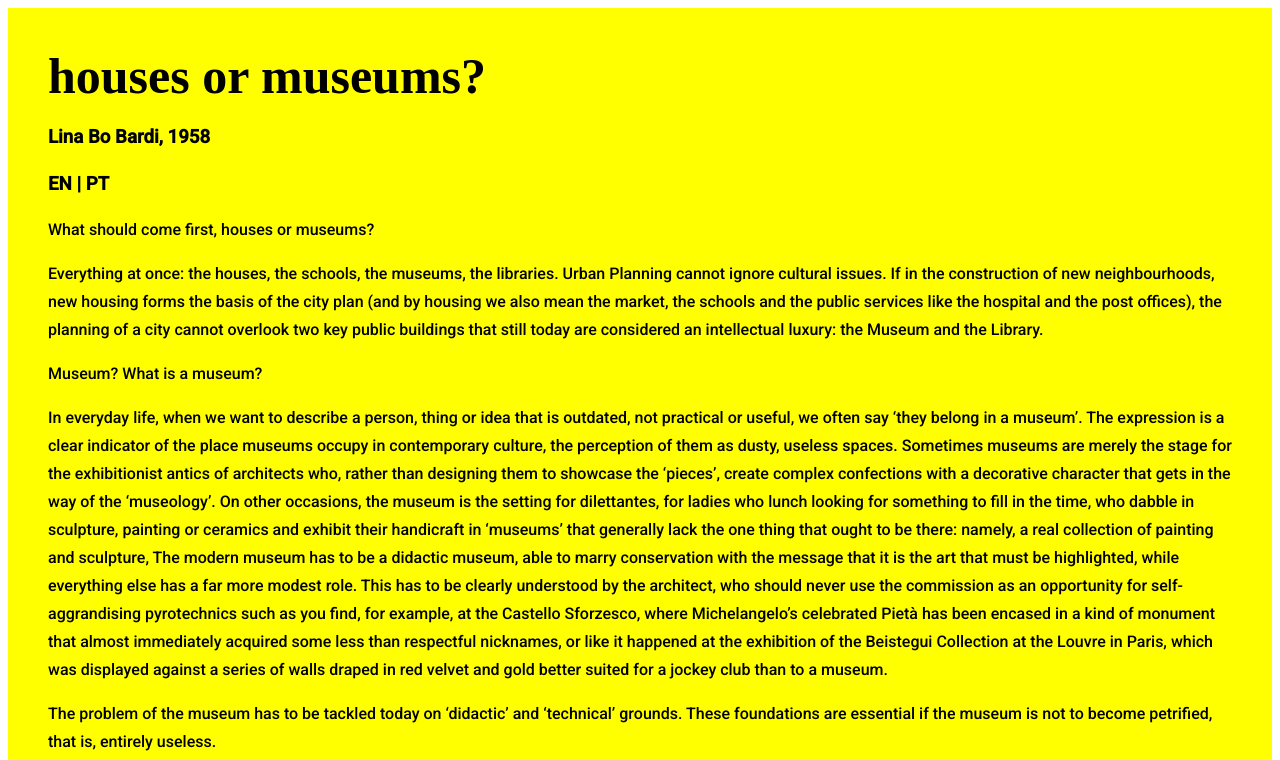
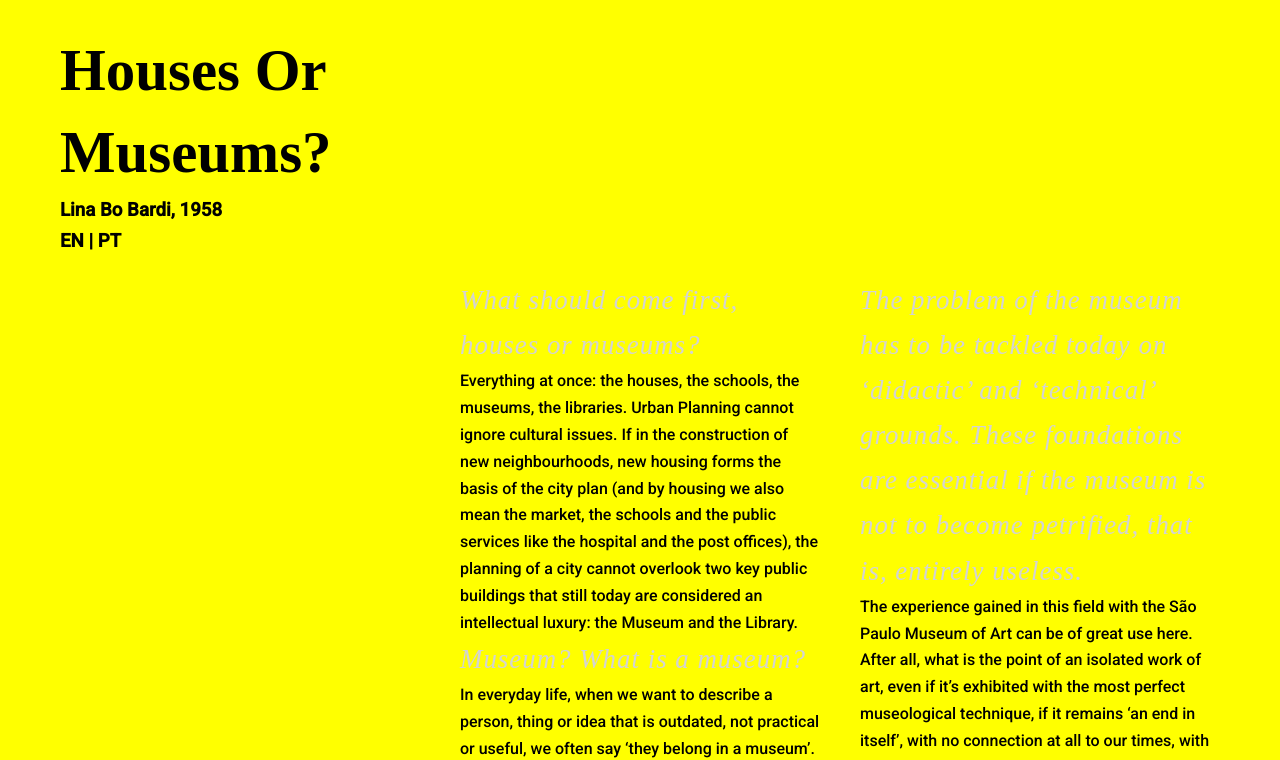
Before and after one commit to Yufei-Huang-310/silver-train, a plain HTML site: page Exercise/exercise-03/03index.html in a window 1280 px wide. Shown: the top 760 px of the page. Drawn offline with Linux system fonts and the light colour scheme.

Commit message:
Update style.css

```diff
--- a/Exercise/exercise-03/style.css
+++ b/Exercise/exercise-03/style.css
@@ -14,3 +14,47 @@ h1{
     font-family: 'Libre  Baskerville', serif;
     font-size: 50px;
 }
+@import url("https://fonts.googleapis.com/css2?family=Libre+Baskerville:ital,wght@0,400;0,700;1,400&family=Open+Sans&display=swap");
+
+* {
+  box-sizing: border-box;
+  margin: 0;
+  padding: 0;
+}
+
+html,
+body {
+  height: 100%;
+}
+
+.row {
+  display: flex;
+  line-height: 1.68;
+}
+
+.column {
+  padding: 10px 20px;
+  display: flex;
+  flex-direction: column;
+  flex: 1;
+}
+
+h1 {
+  font-family: "Libre Baskerville", serif;
+  text-transform: capitalize;
+  font-size: 3.68em;
+  line-height: 1.4em;
+}
+
+.pullquote {
+  color: #d3d3d3;
+  font-family: "Libre Baskerville", serif;
+  font-style: italic;
+  letter-spacing: 1px;
+  font-size: 1.68em;
+}
+
+.en:hover,
+.pt:hover {
+  color: #0dff35;
+}
```
